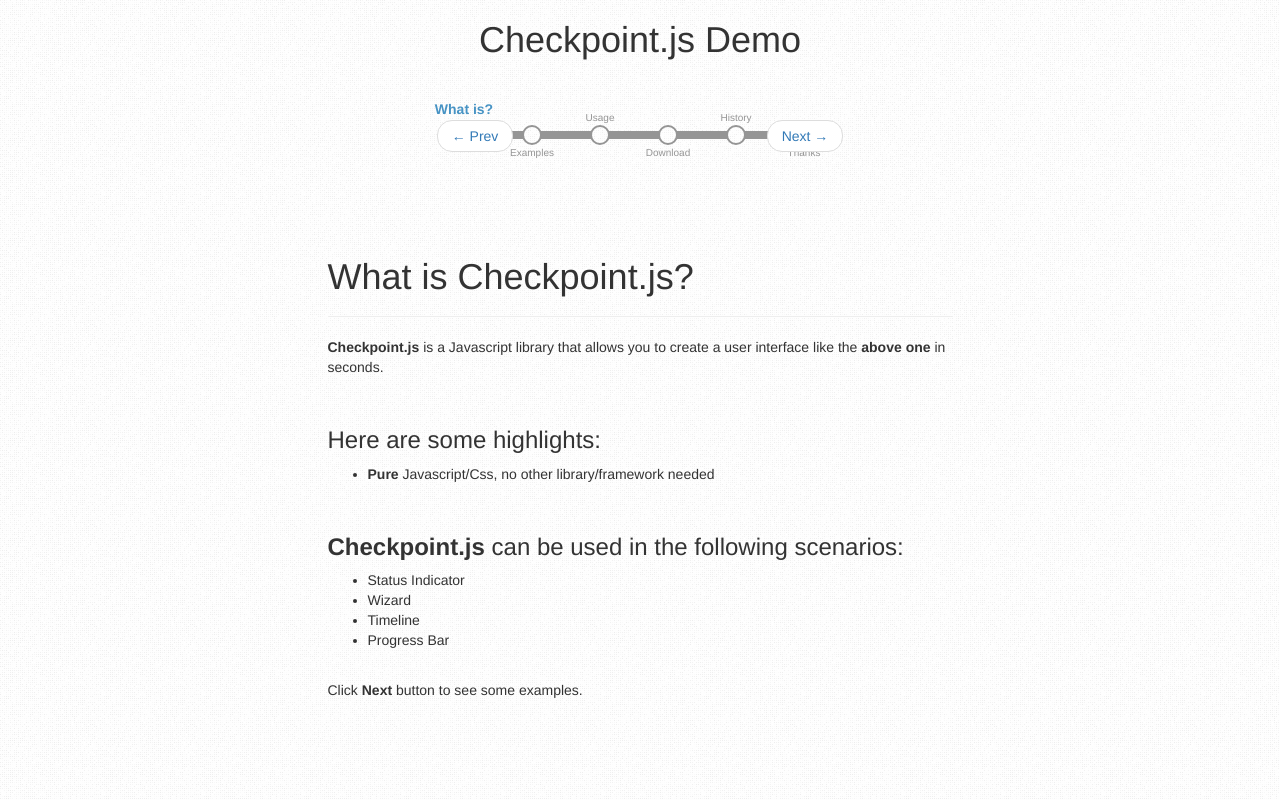
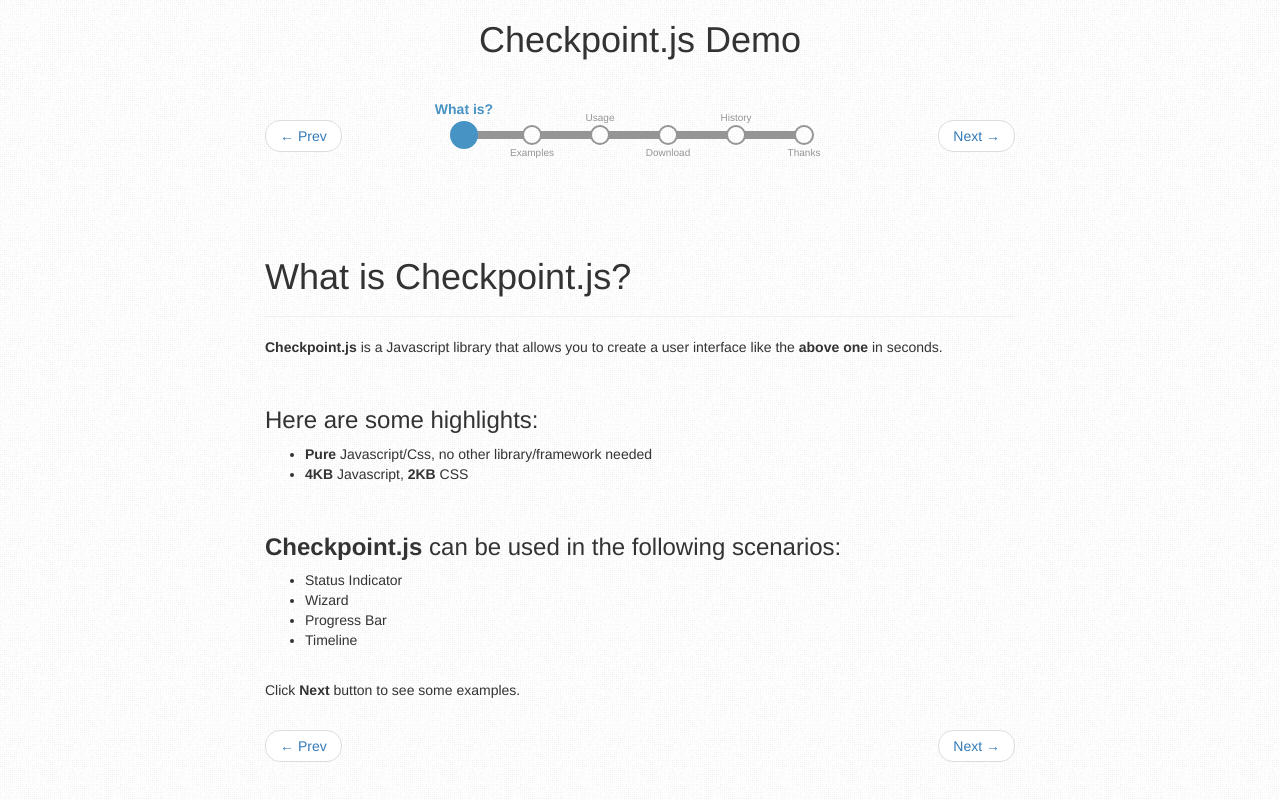
Before and after one commit to ye11ow/checkpoint.js, a plain HTML site: page demo/demo.html in a window 1280 px wide. Drawn offline with nearby package versions, Linux system fonts and the light colour scheme.

Commit message:
Modify init, setStage method. Refined demo page.

```diff
--- a/checkpoint.js
+++ b/checkpoint.js
@@ -81,10 +81,15 @@
      * Initialize the CheckpointJs.
      * This function firstly cleans everything within the CheckpointJs container.
      * Then add the DOM of CheckpointJs to that container.
+     *
+     * @param at
      */
-    function _init() {
+    function _init(at) {
         this.destroy();
         if (typeof this.checkpointJs == "object") {
+            if (typeof at != "number") {
+                at = 0;
+            }
             for (var index in this.stages) {
                 if ( index == 0 ) {
                     this.stages[index].type = "start";
@@ -95,6 +100,7 @@
                 var stageDom = _createDomFromStage(stage, index);
                 this.checkpointJs.appendChild(stageDom);
             }
+            this.currentIndex = at;
             _markStages.call(this, this.currentIndex);
             return this;
         }
@@ -236,27 +242,14 @@
      *
      * @param arguments an array of Stage constructor.
      */
-    function _setStages() {
-        /* Use a single String array to construct Stages */
-        if (arguments.length === 1 && Object.prototype.toString.call( arguments[0] ) === '[object Array]') {
-            var args = arguments[0];
-            for(var index in args) {
-                var title = args[index];
-                if (typeof title === "string") {
-                    this.stages.push(new Stage(title));
+    function _setStages(stages) {
+        if (Object.prototype.toString.call( stages ) === '[object Array]') {
+            for(var index in stages) {
+                var stage = stages[index];
+                if (typeof stage === "string" || typeof stage === "object") {
+                    this.stages.push(new Stage(stage));
                 }
                 else {
-                    console.log( "[CheckpointJS] Wrong stage parameters." );
-                }
-            }
-        }
-        /* Use Stage Object to construct Stages  */
-        else {
-            for(var index in arguments) {
-                var stage = new Stage(arguments[index]);
-                if ( stage != null ) {
-                    this.stages.push(stage);
-                } else {
                     console.log( "[CheckpointJS] Wrong stage parameters." );
                 }
             }
@@ -327,13 +320,19 @@
         return this;
     }
 
+
     var checkpointJs = function (targetSelector) {
         var target = document.querySelector(targetSelector);
         if (target == null) {
             console.log( "[CheckpointJS] Wrong selector." );
             return null;
         } else {
-            return new CheckpointJs(target);
+            var checkpoint = new CheckpointJs(target);
+            if (arguments.length > 1) {
+                var args = Array.prototype.slice.call(arguments);
+                checkpoint.setStages(args.splice(1, args.length - 1));
+            }
+            return checkpoint;
         }
     };
 
--- a/demo/demo.html
+++ b/demo/demo.html
@@ -6,13 +6,14 @@
     <link rel="stylesheet" href="http://netdna.bootstrapcdn.com/bootstrap/3.0.1/css/bootstrap.min.css">
 </head>
 <body style="background-image: url(img/noisy.png)">
+<div class="container">
     <div style="text-align: center"><h1>Checkpoint.js Demo</h1></div>
     <br/><br/>
 
     <div id="checkpoint" style="text-align: center; margin-left: 40px;"></div>
 
     <div class="row">
-        <div class="col-lg-offset-4 col-lg-4">
+        <div class="col-lg-offset-2 col-lg-8">
             <ul class="pager" style="position: relative; top: -65px;">
                 <li class="previous"><a href="#" data-btn="checkpointjs-prev">&larr; Prev</a></li>
                 <li class="next"><a href="#"  id="checkpointjs-next" data-btn="checkpointjs-next">Next &rarr;</a></li>
@@ -21,7 +22,7 @@
     </div>
 
     <div class="stage-header row">
-        <div class="tab-content col-lg-offset-3 col-lg-6">
+        <div class="tab-content col-lg-offset-2 col-lg-8">
             <h1 id="current-stage-description"></h1>
             <hr/>
         </div>
@@ -29,32 +30,53 @@
 
 
     <div class="stage-details row">
-        <div class="tab-content col-lg-offset-3 col-lg-6">
+        <div class="tab-content col-lg-offset-2 col-lg-8">
             <div class="tab-pane active" id="introduction-tab" data-toggle="tab" href="#introduction-tab">
                 <p><b>Checkpoint.js</b> is a Javascript library that allows you to create a user interface like the <b>above one</b> in seconds.</p>
                 <br/>
                 <h3>Here are some highlights: </h3>
                 <ul>
                     <li><b>Pure</b> Javascript/Css, no other library/framework needed</li>
+                    <li><b>4KB</b> Javascript, <b>2KB</b> CSS</li>
                 </ul>
                 <br/>
                 <h3><b>Checkpoint.js</b> can be used in the following scenarios: </h3>
                 <ul>
                     <li>Status Indicator</li>
                     <li>Wizard</li>
+                    <li>Progress Bar</li>
                     <li>Timeline</li>
-                    <li>Progress Bar</li>
                 </ul>
                 <br/>
                 <p>Click <b>Next</b> button to see some examples.</p>
             </div>
-            <div class="tab-pane" id="examples-tab" data-toggle="tab" href="#examples-tab">Examples</div>
+            <div class="tab-pane" id="examples-tab" data-toggle="tab" href="#examples-tab">
+                <h3>Status Indicator</h3>
+                <div id="status-demo"></div>
+                <h3>Wizard</h3>
+                <div id="wizard-demo"></div>
+                <h3>Progress Bar</h3>
+                <div id="progress-demo"></div>
+                <h3>Timeline</h3>
+                <div id="timeline-demo"></div>
+            </div>
+
             <div class="tab-pane" id="usage-tab" data-toggle="tab" href="#usage-tab">Usage</div>
             <div class="tab-pane" id="download-tab" data-toggle="tab" href="#download-tab">Download</div>
             <div class="tab-pane" id="history-tab" data-toggle="tab" href="#history-tab">history</div>
             <div class="tab-pane" id="thanks-tab" data-toggle="tab" href="#thanks-tab">thanks</div>
         </div>
     </div>
+    <div class="row">
+        <div class="col-lg-offset-2 col-lg-8">
+            <ul class="pager">
+                <li class="previous"><a href="#" data-btn="checkpointjs-prev">&larr; Prev</a></li>
+                <li class="next"><a href="#"  id="checkpointjs-next" data-btn="checkpointjs-next">Next &rarr;</a></li>
+            </ul>
+        </div>
+    </div>
+
+</div>
 
     <script src="../checkpoint.js"></script>
     <script src="http://code.jquery.com/jquery-1.10.1.min.js"></script>
--- a/demo/demo.js
+++ b/demo/demo.js
@@ -3,14 +3,7 @@
  */
 
 $("document").ready(function(){
-    var checkpoint = checkpointJs("#checkpoint");
-    checkpoint._options.debug = true;
-
-    /*checkpoint.setStages(
-     ["What is?", "Examples", "Usage", "Download", "History", "Thanks"]
-     );*/
-
-    checkpoint.setStages(
+    var checkpoint = checkpointJs("#checkpoint",
         {
             id: "introduction",
             title: "What is?",
@@ -42,15 +35,12 @@ $("document").ready(function(){
             description: "Thank you!",
             onStageCallback: changeTab
         }
-    );
+    ).init();
 
     function changeTab(stage) {
-        console.log(stage);
         $("#" + stage.id + "-tab").tab("show");
         $("#current-stage-description").text(stage.description);
     }
-    checkpoint.init();
-    console.log(checkpoint);
 
     $("body").on("click", "[data-btn='checkpointjs-next']", function(){
         checkpoint.next();
@@ -58,4 +48,26 @@ $("document").ready(function(){
     $("body").on("click", "[data-btn='checkpointjs-prev']", function(){
         checkpoint.prev();
     });
+
+    var statusDemo = checkpointJs("#status-demo");
+    statusDemo.setStages(
+        ["Picked Up", "Preparing", "In Transit", "At Local", "Delivering", "Delivered"]
+    ).init(2);
+
+    var progressDemo = checkpointJs("#progress-demo");
+    progressDemo.setStages(
+        ["0%", "25%", "50%", "75%", "100%"]
+    ).init(4);
+
+    var timelineDemo = checkpointJs("#timeline-demo");
+    timelineDemo.setStages(
+        ["Jan, 2013", "Feb, 2013", "Mar, 2013", "April, 2013", "May, 2013", "June, 2013"]
+    ).init(1);
+
+
+    console.log(checkpoint);
+
+    /**/
+
+
 });
```
